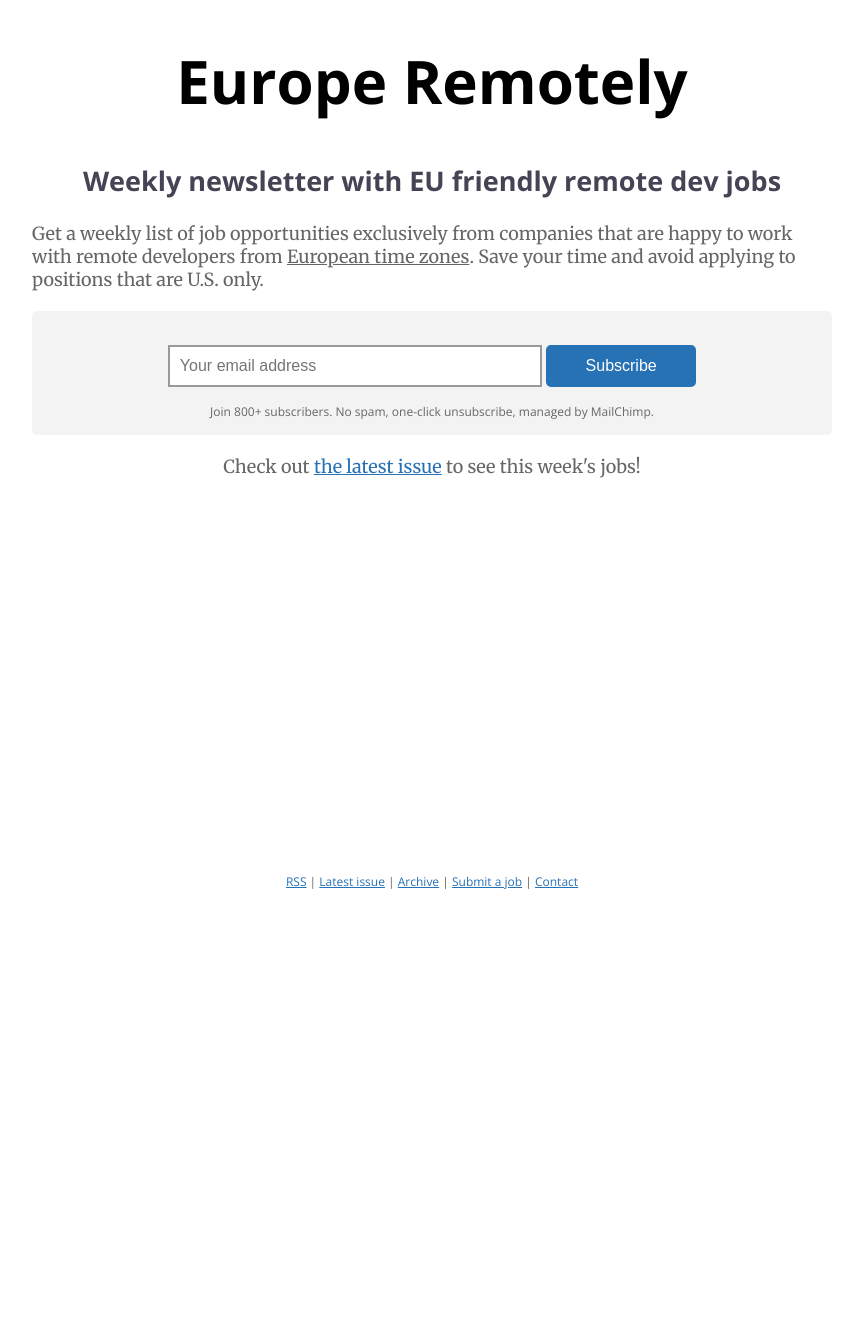
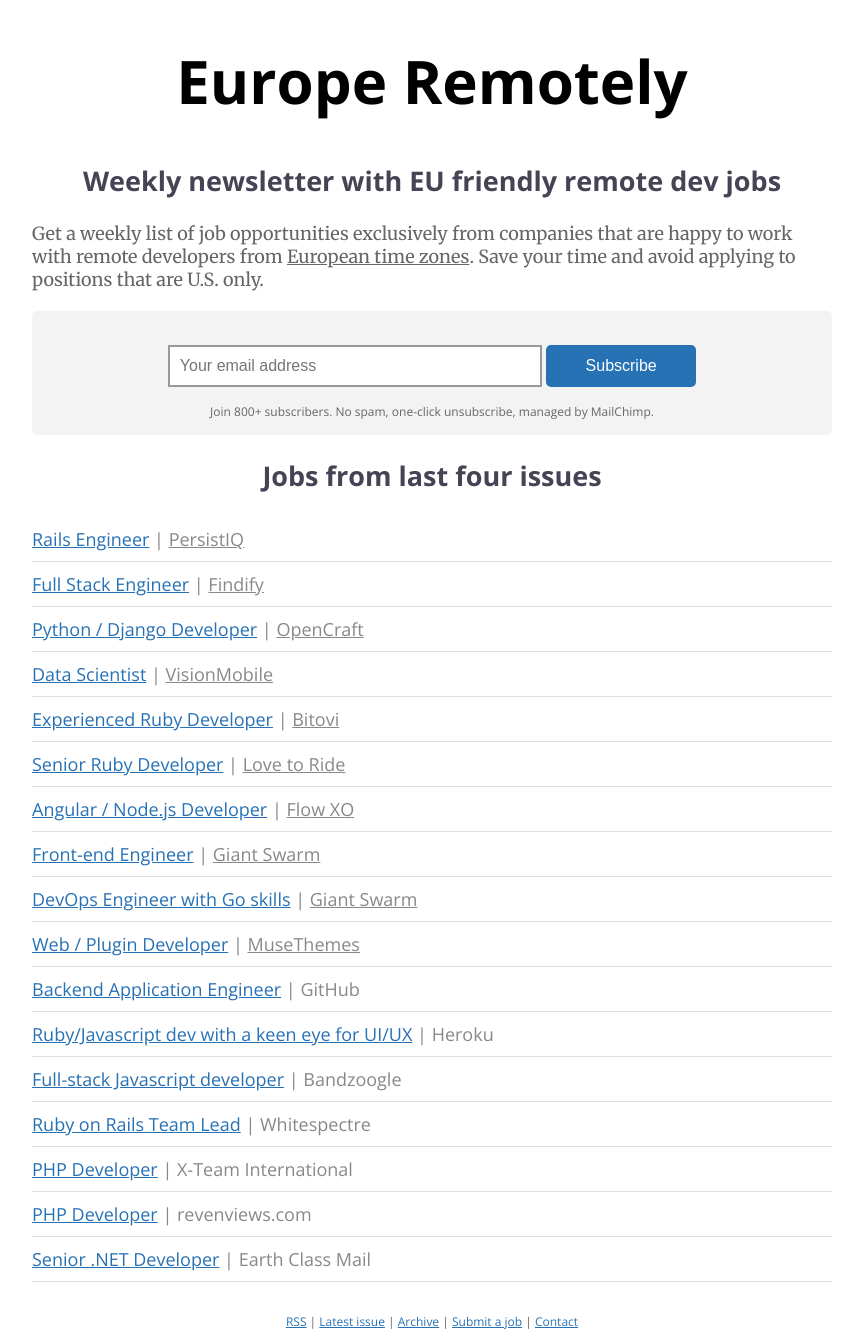
Before and after one commit to dabrorius/europe-remotely, a Jekyll site: the page built from index.html, in a window 1280 px wide. Shown: the whole page, without its empty margins (208-1071 px from the left). Built offline with Jekyll 4.4.1, drawn with Linux system fonts in a browser that asks for light colours; before the commit the page ends 900 px from its top, so only the background shows below that.

Commit message:
New layout

```diff
--- a/_posts/2015-10-22-issue-1.html
+++ b/_posts/2015-10-22-issue-1.html
@@ -4,7 +4,7 @@
 date:   2015-10-22 00:00:00
 ---
 
-<ul id="positions">
+<ul class="positions">
   <li><a target="_blank" href="https://jobs.github.com/positions/caafdc2c-5752-11e5-82b8-e289d25a62ce">Backend Application Engineer</a> | GitHub</li>
   <li><a target="_blank" href="https://www.heroku.com/careers/95">Ruby/Javascript dev with a keen eye for UI/UX</a> | Heroku</li>
   <li><a target="_blank" href="https://weworkremotely.com/jobs/2182-full-stack-javascript-developer">Full-stack Javascript developer</a> | Bandzoogle</li>
--- a/_posts/2015-10-29-issue-2.html
+++ b/_posts/2015-10-29-issue-2.html
@@ -4,7 +4,7 @@
 date:   2015-10-29 00:00:00
 ---
 
-<ul id="positions">
+<ul class="positions">
   <li>
     <a target="_blank" href="http://bitovi.applytojob.com/apply/LDsPq7/Ruby-Developer.html?source=europeremotely.com">Experienced Ruby Developer</a> |
     <span class="company"><a target="_blank" href="http://bitovi.com/" class="company">Bitovi</a></span>
--- a/_posts/2015-11-05-issue-3.html
+++ b/_posts/2015-11-05-issue-3.html
@@ -4,7 +4,7 @@
 date:   2015-11-05 00:00:00
 ---
 
-<ul id="positions">
+<ul class="positions">
   <li>
     <a target="_blank" href="https://weworkremotely.com/jobs/2219-rails-engineer">Rails Engineer</a> |
     <span class="company"><a target="_blank" href="https://persistiq.com/" class="company">PersistIQ</a></span>
--- a/_sass/_base.scss
+++ b/_sass/_base.scss
@@ -19,7 +19,7 @@
   text-align: left;
 }
 
-#positions {
+.positions {
   border-top: 1px solid #ddd;
   border-bottom: 1px solid #ddd;
   padding-top: 20px;
@@ -50,6 +50,10 @@
 
 h1, h2 {
   font-family: "Open Sans";
+}
+
+h5 {
+  text-align: left;
 }
 
 h1 {
@@ -151,3 +155,23 @@
 .footer-spacer {
   height: 50px;
 }
+
+#recent_jobs:first-child {
+  background-color: green;
+}
+#recent_jobs {
+  .positions {
+    list-style-type: none;
+    padding-left: 0;
+    border-top: none;
+    border-bottom: none;
+    margin-top: 0;
+    margin-bottom: 0;
+    padding-top: 0;
+    padding-bottom: 0;
+    li {
+      border-bottom: 1px solid #ddd;
+      padding: 10px 0;
+    }
+  }
+}
--- a/index.html
+++ b/index.html
@@ -14,10 +14,14 @@
   </div>
 
   {% include form.html %}
-  <div class="post-list">
-    {% for post in site.posts limit: 1 %}
-      Check out <a href="{{ post.url | prepend: site.baseurl }}">the latest issue</a> to see this week's jobs!
+  <p>
+    <h2>Jobs from last four issues</h2>
+  </p>
+  <div id="recent_jobs">
+    {% for post in site.posts limit: 4 %}
+      <div id="content">
+        {{ post.content }}
+      </div>
     {% endfor %}
   </div>
-
 </div>
```
